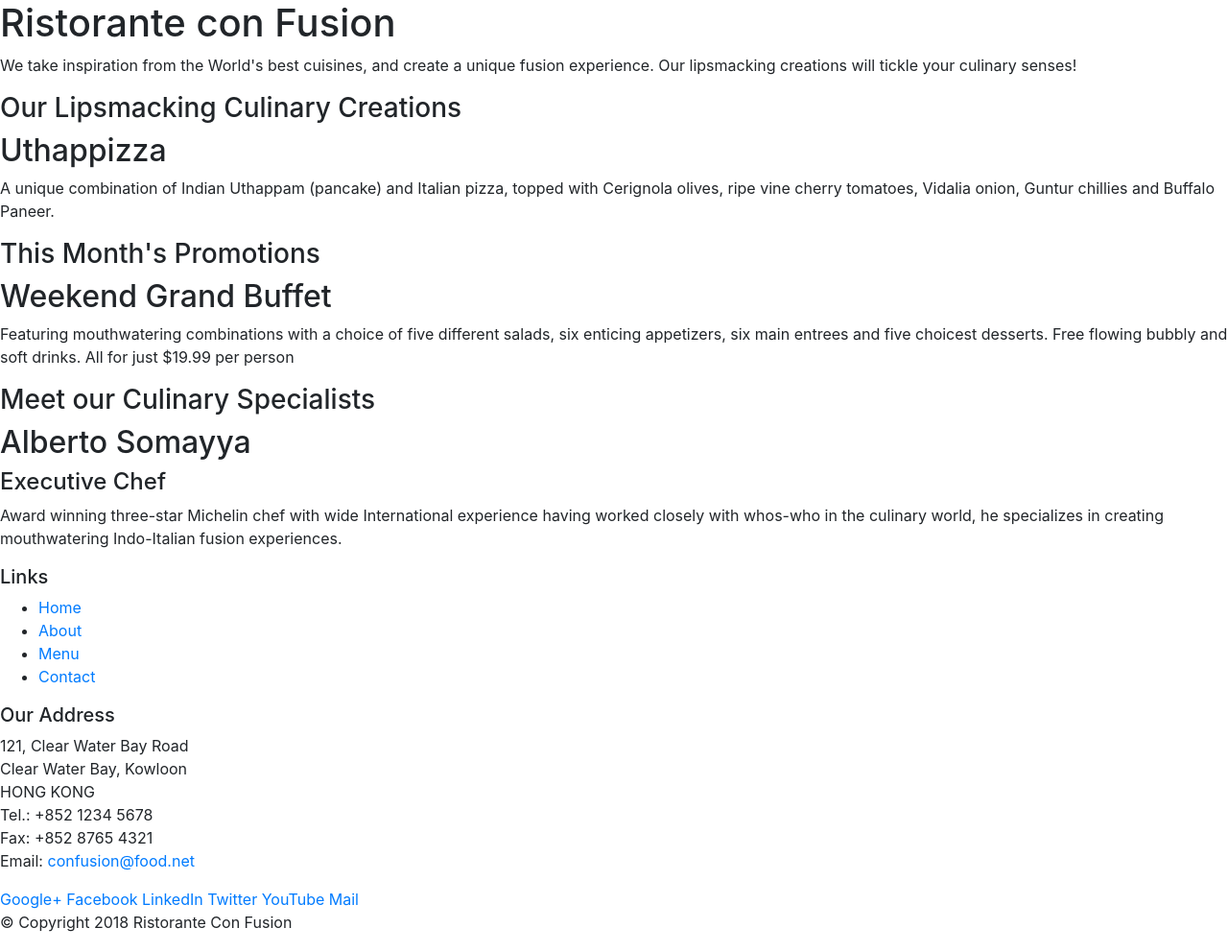
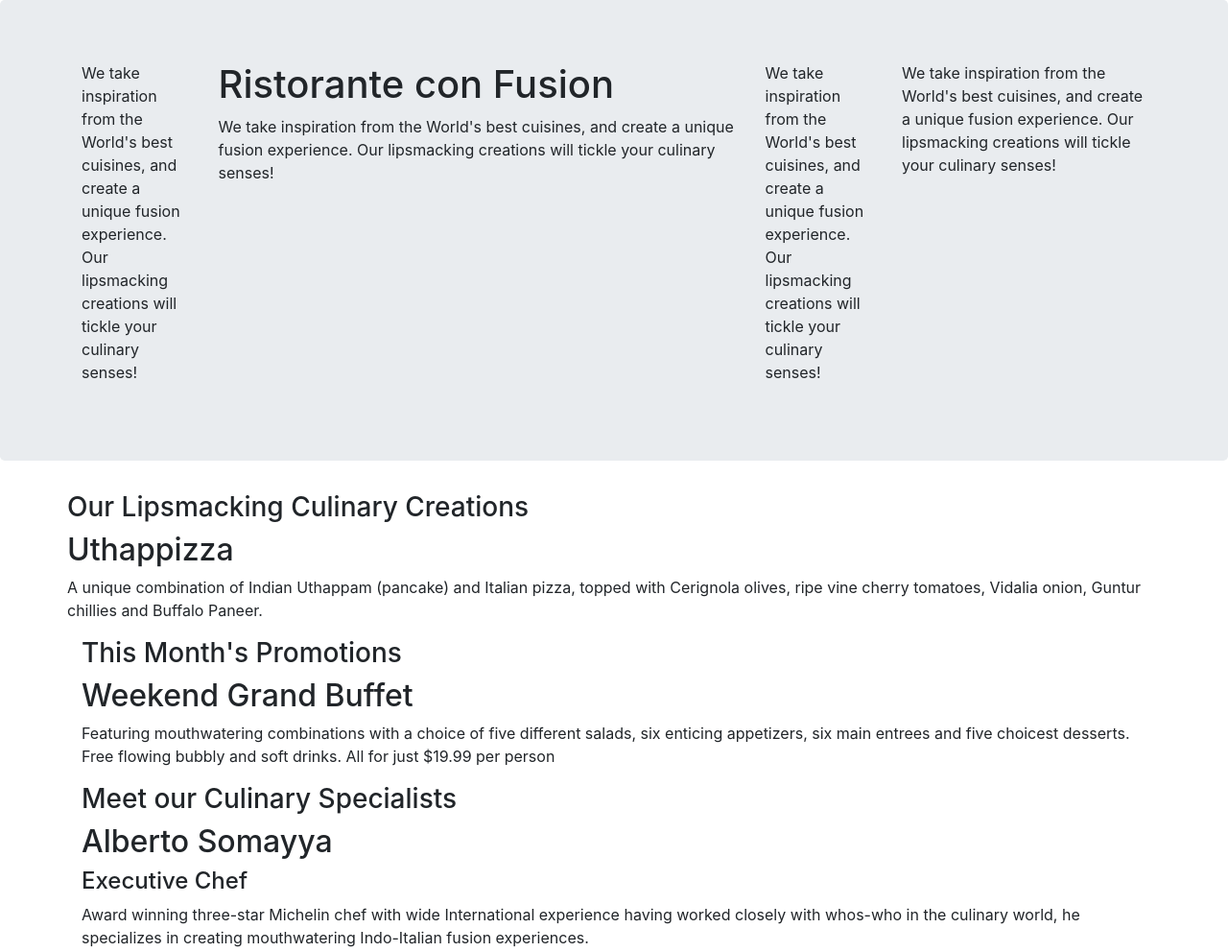
Before and after one commit to NaomiChoy03/conFusion, a website: page index.html in a window 1280 px wide. Shown: the top 992 px of the page at 96% size. Drawn offline with nearby package versions, Linux system fonts and the light colour scheme.

Commit message:
Bootstrap Grid Part 1

```diff
--- a/index.html
+++ b/index.html
@@ -14,22 +14,28 @@
 </head>
 
 <body>
-
-    <header>
-        <div>
-            <div>
-                <div>
+    <header class="jumbotron">
+        <div class="container">
+            <div class="row">
+                <div class="col-12 col-sm-6">
                     <h1>Ristorante con Fusion</h1>
                     <p>We take inspiration from the World's best cuisines, and create a unique fusion experience. Our lipsmacking creations will tickle your culinary senses!</p>
                 </div>
-                <div>
+                <div class="col-12 col-sm">
+                    <p>We take inspiration from the World's best cuisines, and create a unique fusion experience. Our lipsmacking creations will tickle your culinary senses!</p>
+                </div>
+                <div class="col-12 col-sm-4 order-sm-last col-md-3">
+                    <p>We take inspiration from the World's best cuisines, and create a unique fusion experience. Our lipsmacking creations will tickle your culinary senses!</p>
+                </div>
+                <div class="col col-sm order-sm-first col-md">
+                    <p>We take inspiration from the World's best cuisines, and create a unique fusion experience. Our lipsmacking creations will tickle your culinary senses!</p>
                 </div>
             </div>
         </div>
     </header>
 
-    <div>
-        <div>
+    <div class="container">
+        <div class="row">
             <div>
                 <h3>Our Lipsmacking Culinary Creations</h3>
             </div>
@@ -38,7 +44,6 @@
                 <p>A unique combination of Indian Uthappam (pancake) and Italian pizza, topped with Cerignola olives, ripe vine cherry tomatoes, Vidalia onion, Guntur chillies and Buffalo Paneer.</p>
             </div>
         </div>
-
 
         <div>
             <div>
@@ -62,10 +67,10 @@
         </div>
     </div>
 
-    <footer>
-        <div>
-            <div>
-                <div>
+    <footer class="container">
+        <div class="row">
+            <div class="col-4 col-sm-2">
+                <div class="col-4 offset-1 col-sm-2">
                     <h5>Links</h5>
                     <ul>
                         <li><a href="#">Home</a></li>
@@ -74,7 +79,7 @@
                         <li><a href="#">Contact</a></li>
                     </ul>
                 </div>
-                <div>
+                <div class="col-12 col-sm-4">
                     <h5>Our Address</h5>
                     <address>
 		              121, Clear Water Bay Road<br>
@@ -85,7 +90,7 @@
 		              Email: <a href="mailto:confusion@food.net">confusion@food.net</a>
 		           </address>
                 </div>
-                <div>
+                <div class="col-auto">
                     <div>
                         <a href="http://google.com/+">Google+</a>
                         <a href="http://www.facebook.com/profile.php?id=">Facebook</a>
```
